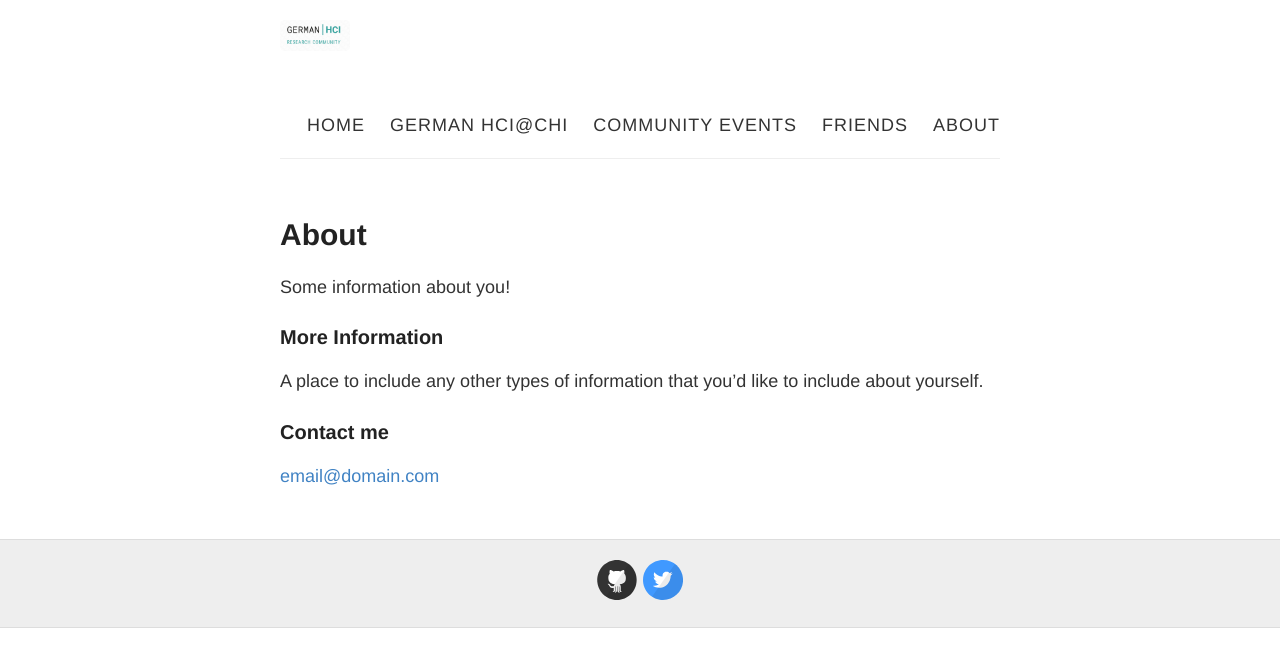
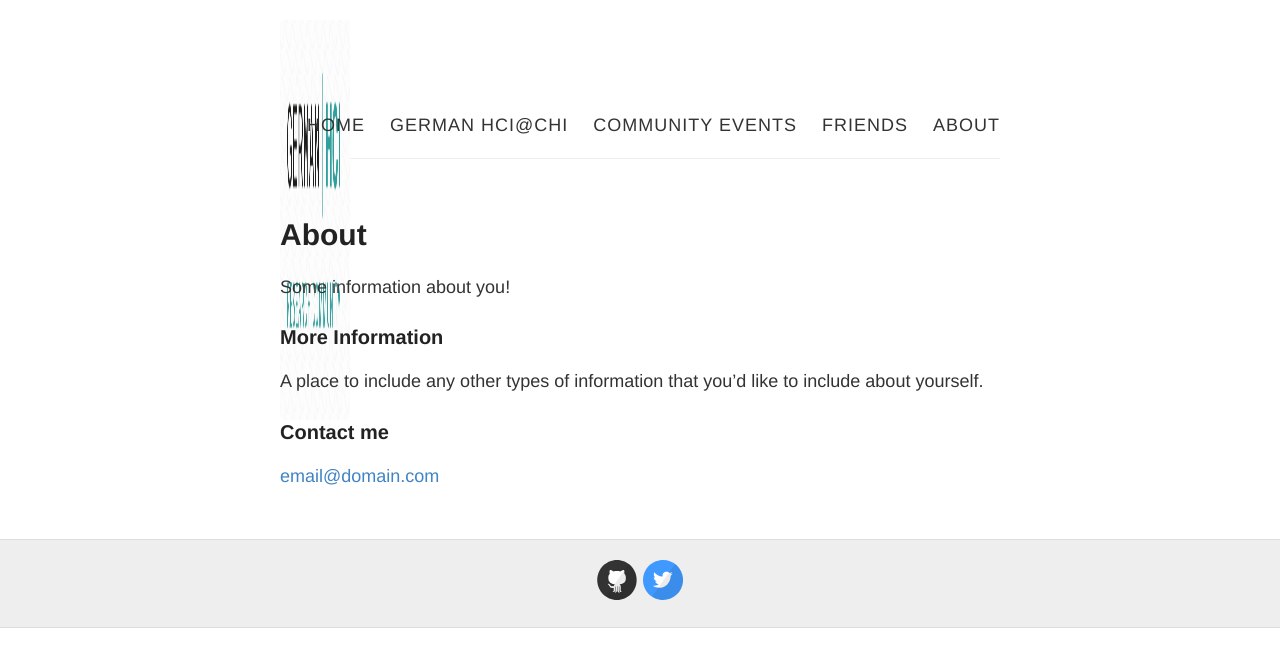
Before and after one commit to Kevacasiete/jeck, a Jekyll site: the page built from about.md, in a window 1280 px wide. Shown: the top 667 px of the page. Built offline with Jekyll 4.4.1, drawn with Linux system fonts in a browser that asks for light colours.

Commit message:
Update default.html

```diff
--- a/_layouts/default.html
+++ b/_layouts/default.html
@@ -1,7 +1,7 @@
 <!DOCTYPE html>
 <html>
   <head>
-
+    <title>{% if page.title %}{{ page.title }} – {% endif %}{{ site.name }} – {{ site.description }}</title>
     <script src="{{ "/navigation.js" | absolute_url }}"></script>
 
     {% include meta.html %}
@@ -20,7 +20,7 @@
     <div class="wrapper-masthead">
       <div class="container">
         <header class="masthead clearfix">
-          <a href="{{ site.baseurl }}/" class="site-avatar"><img src="{{ site.avatar }}" /></a>
+          <a href="{{ site.baseurl }}/" class="site-avatar"><img src="{{ site.avatar }}" style="width:400px;height:400px;"  /></a>
 
           <div class="site-info">
             <h1 class="site-name"><a href="{{ site.baseurl }}/">{{ site.name }}</a></h1>
```
